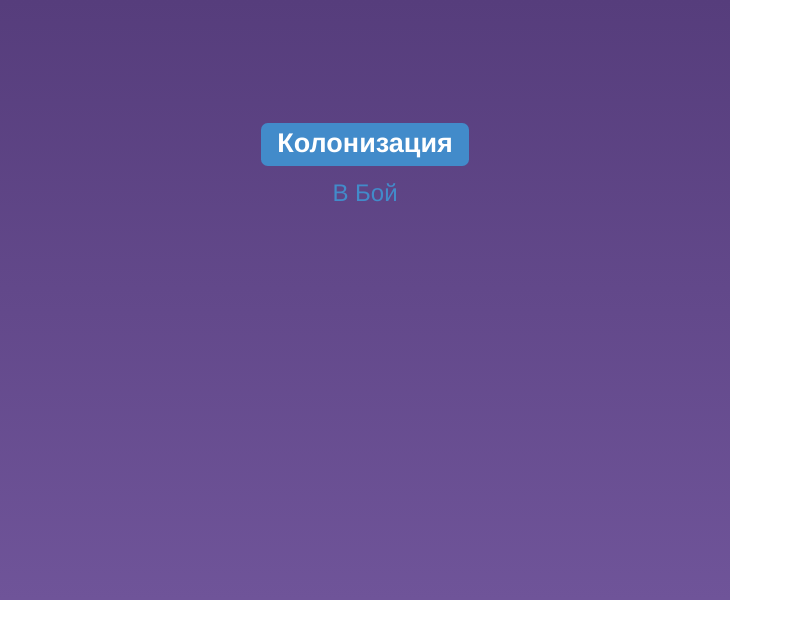
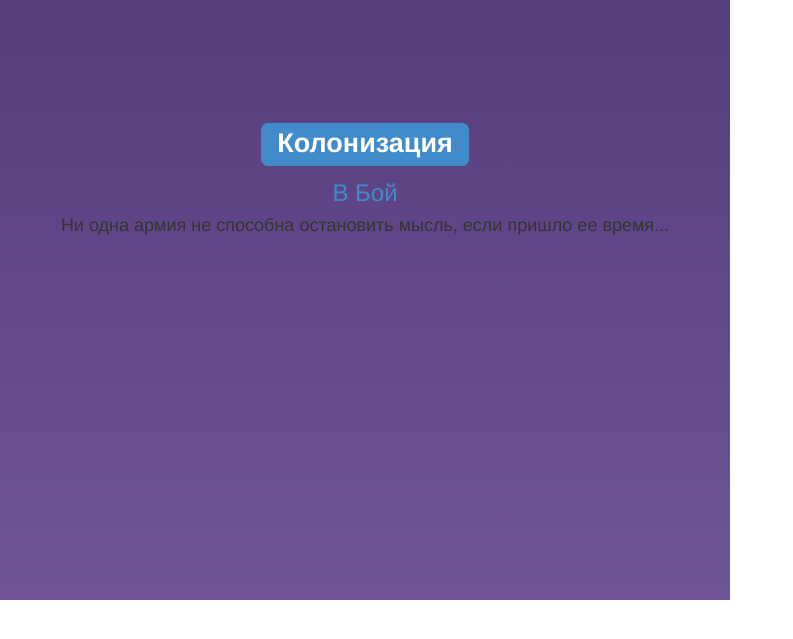
Before and after one commit to ArtemAstahov/colonization, a Django app: page / in a window 1280 px wide. Shown: the top 639 px of the page, without its empty margins (0-793 px from the left). Run offline with Django 3.2, Linux system fonts and the light colour scheme; a user stored in the database is signed in; tables that the repository leaves empty hold one stand-in row (values such as "Sample post"); some libraries are stand-ins or nearby versions.

Commit message:
change home page #2

```diff
--- a/templates/home.html
+++ b/templates/home.html
@@ -9,6 +9,7 @@
         {% if user.is_authenticated %}
             {% if game %}
                 <h3><a href="/game" style="text-decoration: none">В Бой</a></h3>
+                <h4>Ни одна армия не способна остановить мысль, если пришло ее время...</h4>
             {% else %}
                 <h3>
                     <a href="/game/create_game" style="text-decoration: none">Создать Игру</a>
```
